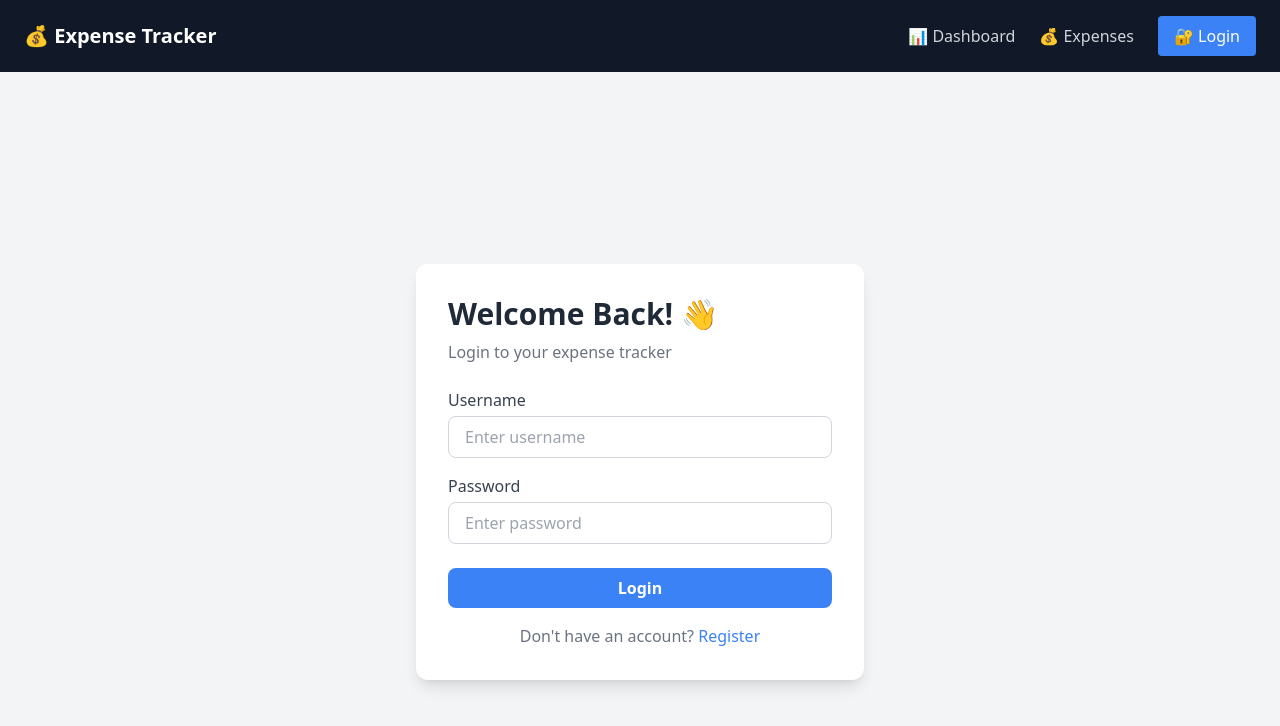
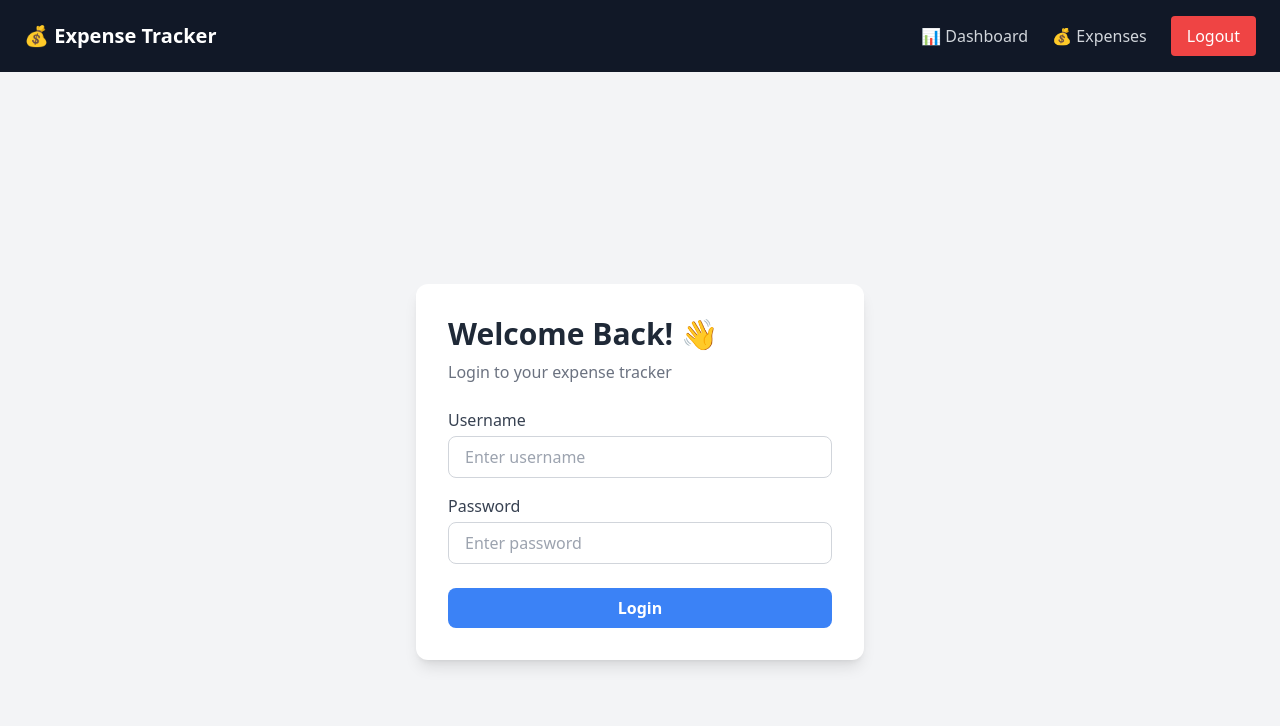
Before and after one commit to neha-shakari/expense-tracker-frontend, a React (Create React App) app: page / in a window 1280 px wide. Shown: the top 726 px of the page. Built offline with nearby package versions, Linux system fonts and the light colour scheme; sample sign-in values are in the browser's storage.

Commit message:
feat: add JWT login flow with AuthContext

```diff
--- /dev/null
+++ b/src/AuthContext.js
@@ -0,0 +1,29 @@
+import { createContext, useState, useContext } from 'react';
+
+const AuthContext = createContext();
+
+export function AuthProvider({ children }) {
+  const [token, setToken] = useState(
+    localStorage.getItem('token') || null
+  );
+
+  const login = (newToken) => {
+    localStorage.setItem('token', newToken);
+    setToken(newToken);
+  };
+
+  const logout = () => {
+    localStorage.removeItem('token');
+    setToken(null);
+  };
+
+  return (
+    <AuthContext.Provider value={{ token, login, logout }}>
+      {children}
+    </AuthContext.Provider>
+  );
+}
+
+export function useAuth() {
+  return useContext(AuthContext);
+}
--- a/src/Navbar.js
+++ b/src/Navbar.js
@@ -1,11 +1,22 @@
-import { Link } from 'react-router-dom';
+import { Link, useNavigate } from 'react-router-dom';
+import { useAuth } from './AuthContext';
 
 function Navbar() {
+  const { token, logout } = useAuth();
+  const navigate = useNavigate();
+
+  const handleLogout = () => {
+    logout();
+    navigate('/login');
+  };
+
   return (
     <nav className="bg-gray-900 px-6 py-4 flex gap-6 items-center shadow-lg">
       <h1 className="text-white font-bold text-xl mr-auto">
         💰 Expense Tracker
       </h1>
+      {token ? (
+        <>
           <Link to="/dashboard"
             className="text-gray-300 hover:text-white transition">
             📊 Dashboard
@@ -14,10 +25,18 @@ function Navbar() {
             className="text-gray-300 hover:text-white transition">
             💰 Expenses
           </Link>
+          <button
+            onClick={handleLogout}
+            className="bg-red-500 text-white px-4 py-2 rounded hover:bg-red-600 transition">
+            Logout
+          </button>
+        </>
+      ) : (
         <Link to="/login"
           className="bg-blue-500 text-white px-4 py-2 rounded hover:bg-blue-600 transition">
           🔐 Login
         </Link>
+      )}
     </nav>
   );
 }
--- a/src/index.js
+++ b/src/index.js
@@ -2,16 +2,11 @@ import React from 'react';
 import ReactDOM from 'react-dom/client';
 import './index.css';
 import App from './App';
-import reportWebVitals from './reportWebVitals';
+import { AuthProvider } from './AuthContext';
 
 const root = ReactDOM.createRoot(document.getElementById('root'));
 root.render(
-  <React.StrictMode>
+  <AuthProvider>
     <App />
-  </React.StrictMode>
+  </AuthProvider>
 );
-
-// If you want to start measuring performance in your app, pass a function
-// to log results (for example: reportWebVitals(console.log))
-// or send to an analytics endpoint. Learn more: https://bit.ly/CRA-vitals
-reportWebVitals();
--- a/src/pages/ExpensesPage.js
+++ b/src/pages/ExpensesPage.js
@@ -1,14 +1,23 @@
 import { useState, useEffect } from 'react';
+import { useNavigate } from 'react-router-dom';
+import { useAuth } from '../AuthContext';
 import ExpenseItem from '../ExpenseItem';
 
 function ExpensesPage() {
   const [expenses, setExpenses] = useState([]);
   const [loading, setLoading] = useState(true);
+  const { token } = useAuth();
+  const navigate = useNavigate();
 
   useEffect(() => {
-    fetch("http://localhost:8080/expenses", {
+    if (!token) {
+      navigate('/login');
+      return;
+    }
+
+    fetch('http://localhost:8080/expenses', {
       headers: {
-        "Authorization": "Bearer eyJhbGciOiJIUzI1NiJ9.eyJzdWIiOiJuZWhhIiwiaWF0IjoxNzc2NjgzOTE5LCJleHAiOjE3NzY3MTk5MTl9.a5gkZ2KrfLJPNwxlGCseM-3yxsxhUwgEwCEHmy34mB0"
+        'Authorization': `Bearer ${token}`
       }
     })
       .then(res => res.json())
@@ -17,7 +26,7 @@ function ExpensesPage() {
         setLoading(false);
       })
       .catch(() => setLoading(false));
-  }, []);
+  }, [token]);
 
   if (loading) return (
     <div className="flex justify-center items-center min-h-screen">
--- a/src/pages/LoginPage.js
+++ b/src/pages/LoginPage.js
@@ -1,4 +1,39 @@
+import { useState } from 'react';
+import { useNavigate } from 'react-router-dom';
+import { useAuth } from '../AuthContext';
+
 function LoginPage() {
+  const [username, setUsername] = useState('');
+  const [password, setPassword] = useState('');
+  const [error, setError] = useState('');
+  const [loading, setLoading] = useState(false);
+
+  const { login } = useAuth();
+  const navigate = useNavigate();
+
+  const handleLogin = () => {
+    setLoading(true);
+    setError('');
+
+    fetch('http://localhost:8080/auth/login', {
+      method: 'POST',
+      headers: { 'Content-Type': 'application/json' },
+      body: JSON.stringify({ username, password })
+    })
+      .then(res => {
+        if (!res.ok) throw new Error('Invalid credentials');
+        return res.json();
+      })
+      .then(data => {
+        login(data.token);
+        navigate('/dashboard');
+      })
+      .catch(err => {
+        setError(err.message);
+        setLoading(false);
+      });
+  };
+
   return (
     <div className="min-h-screen bg-gray-100 flex items-center justify-center">
       <div className="bg-white rounded-xl shadow-lg p-8 w-full max-w-md">
@@ -9,6 +44,12 @@ function LoginPage() {
           Login to your expense tracker
         </p>
 
+        {error && (
+          <div className="bg-red-100 text-red-600 px-4 py-2 rounded-lg mb-4">
+            {error}
+          </div>
+        )}
+
         <div className="mb-4">
           <label className="block text-gray-700 font-medium mb-1">
             Username
@@ -16,6 +57,8 @@ function LoginPage() {
           <input
             type="text"
             placeholder="Enter username"
+            value={username}
+            onChange={e => setUsername(e.target.value)}
             className="w-full border border-gray-300 rounded-lg px-4 py-2 focus:outline-none focus:border-blue-500"
           />
         </div>
@@ -27,20 +70,18 @@ function LoginPage() {
           <input
             type="password"
             placeholder="Enter password"
+            value={password}
+            onChange={e => setPassword(e.target.value)}
             className="w-full border border-gray-300 rounded-lg px-4 py-2 focus:outline-none focus:border-blue-500"
           />
         </div>
 
-        <button className="w-full bg-blue-500 text-white py-2 rounded-lg font-semibold hover:bg-blue-600 transition">
-          Login
+        <button
+          onClick={handleLogin}
+          disabled={loading}
+          className="w-full bg-blue-500 text-white py-2 rounded-lg font-semibold hover:bg-blue-600 transition disabled:opacity-50">
+          {loading ? 'Logging in...' : 'Login'}
         </button>
-
-        <p className="text-center text-gray-500 mt-4">
-          Don't have an account?{" "}
-          <span className="text-blue-500 cursor-pointer hover:underline">
-            Register
-          </span>
-        </p>
       </div>
     </div>
   );
```
Lines whose indentation alone changed are shown as unchanged.
